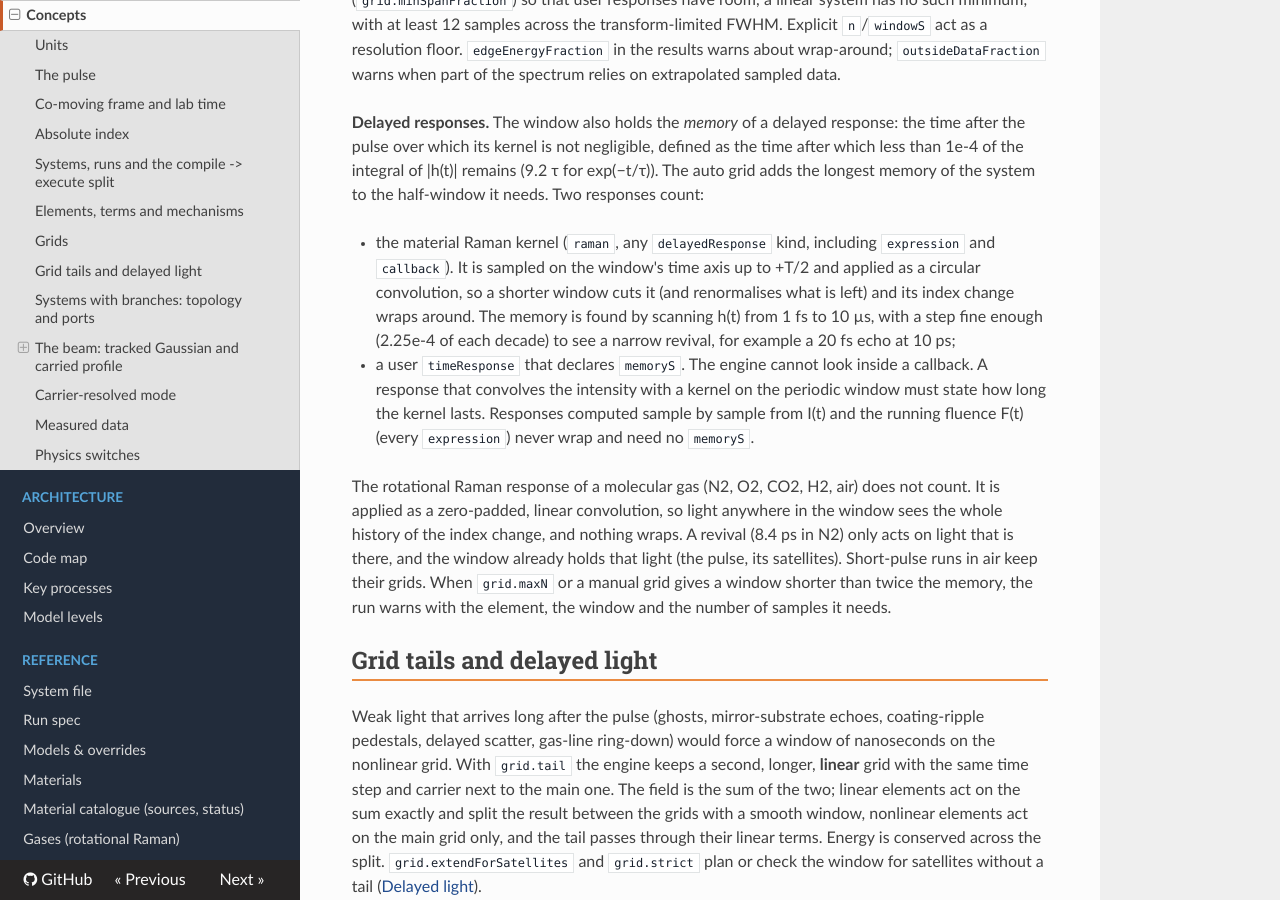
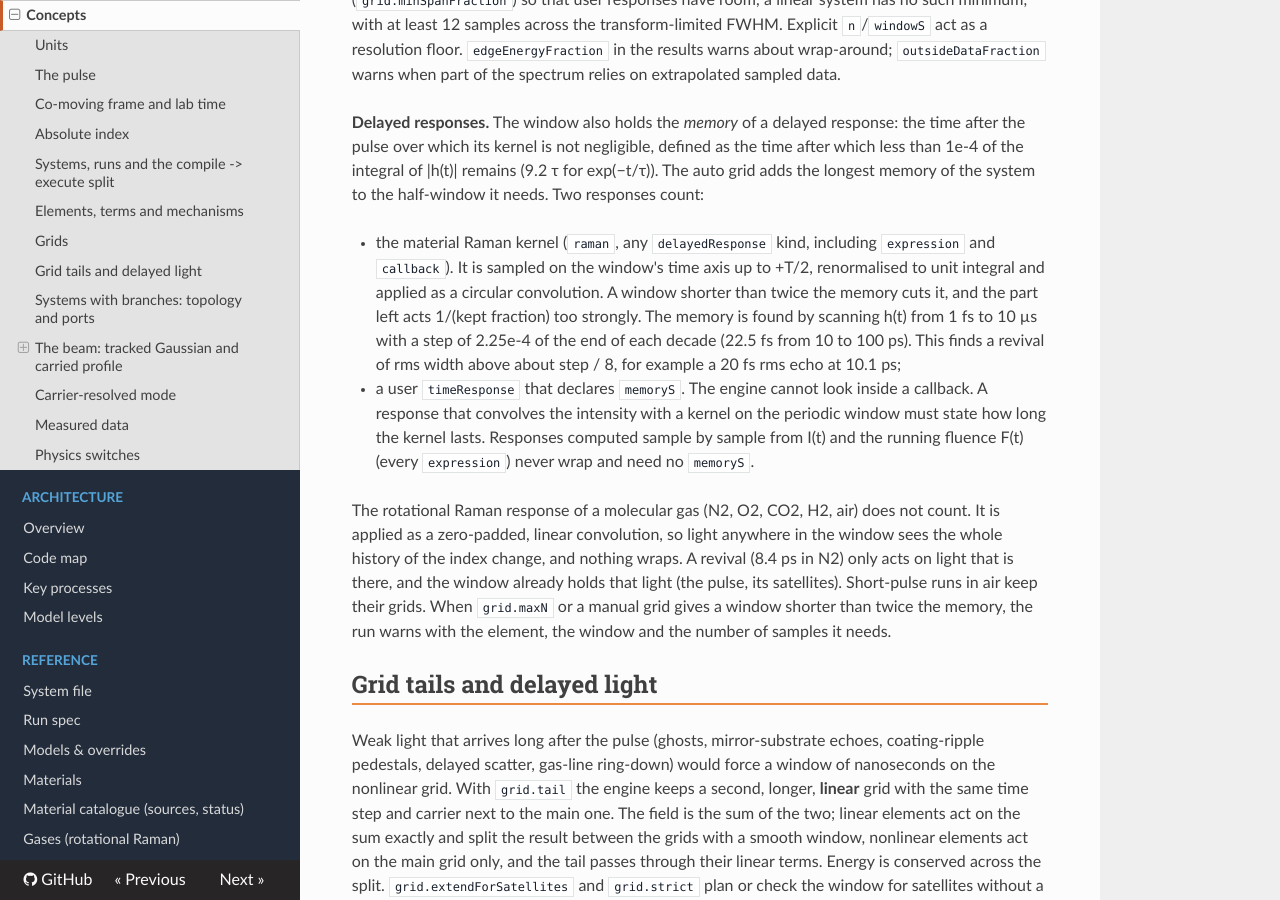
Before and after one commit to JosephCodemard/UltrafastEngine, an MkDocs documentation site: the page built from docs/concepts.md, in a window 1280 px wide and 900 px high, scrolled down 2262 px. Built offline with MkDocs 1.6.1, drawn with Linux system fonts in a browser that asks for light colours; nearby versions of some CDN libraries.

Commit message:
WP P2: delayed-response window planning (narrow revivals, declared memoryS, memory warning)
Dense memory scan finds narrow Raman revivals (bit-identical for smooth kernels);
timeResponse memoryS held by the auto grid; spatial and downstream re-plans count
the memory; warning with the needed window and N. Gas rotational Raman needs no
room (zero-padded linear convolution), shown by an N2 revival probe test.

Co-Authored-By: Claude Opus 5.5 <noreply@anthropic.com>

```diff
--- a/docs/concepts.md
+++ b/docs/concepts.md
@@ -74,9 +74,10 @@ its kernel is not negligible, defined as the time after which less than 1e-4 of
 exp(−t/τ)). The auto grid adds the longest memory of the system to the half-window it needs. Two responses count:
 
 * the material Raman kernel (`raman`, any `delayedResponse` kind, including `expression` and `callback`). It is sampled
-  on the window's time axis up to +T/2 and applied as a circular convolution, so a shorter window cuts it (and
-  renormalises what is left) and its index change wraps around. The memory is found by scanning h(t) from 1 fs to
-  10 µs, with a step fine enough (2.25e-4 of each decade) to see a narrow revival, for example a 20 fs echo at 10 ps;
+  on the window's time axis up to +T/2, renormalised to unit integral and applied as a circular convolution. A window
+  shorter than twice the memory cuts it, and the part left acts 1/(kept fraction) too strongly. The memory is found
+  by scanning h(t) from 1 fs to 10 µs with a step of 2.25e-4 of the end of each decade (22.5 fs from 10 to 100 ps).
+  This finds a revival of rms width above about step / 8, for example a 20 fs rms echo at 10.1 ps;
 * a user `timeResponse` that declares `memoryS`. The engine cannot look inside a callback. A response that convolves
   the intensity with a kernel on the periodic window must state how long the kernel lasts. Responses computed sample by
   sample from I(t) and the running fluence F(t) (every `expression`) never wrap and need no `memoryS`.
```
Also changed, not shown: HANDOFF.md (deleted, +0 -10 lines), docs/design/history.md (+19 -0 lines), docs/reference/validation-matrix.md (+1 -1 lines), 2 other files.
